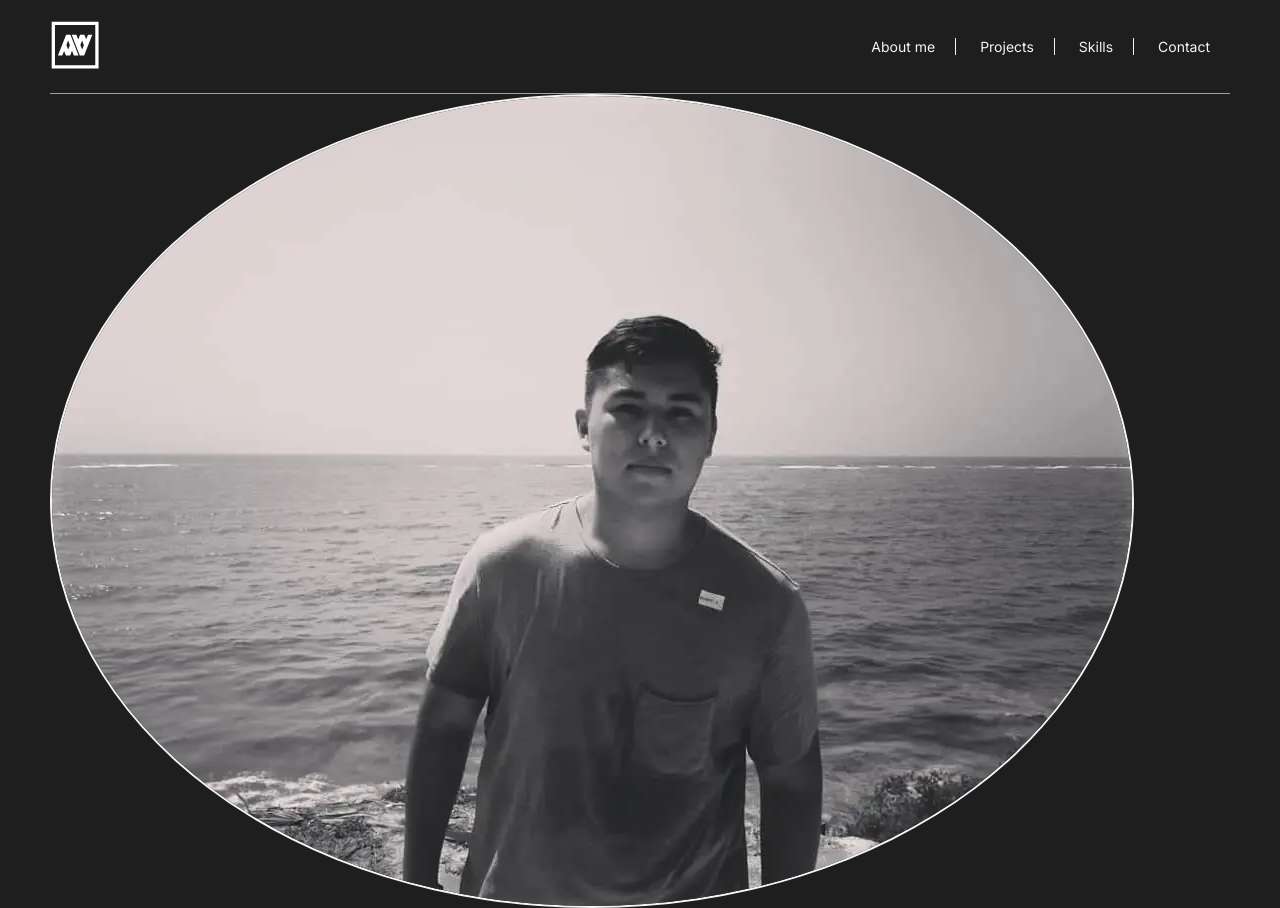
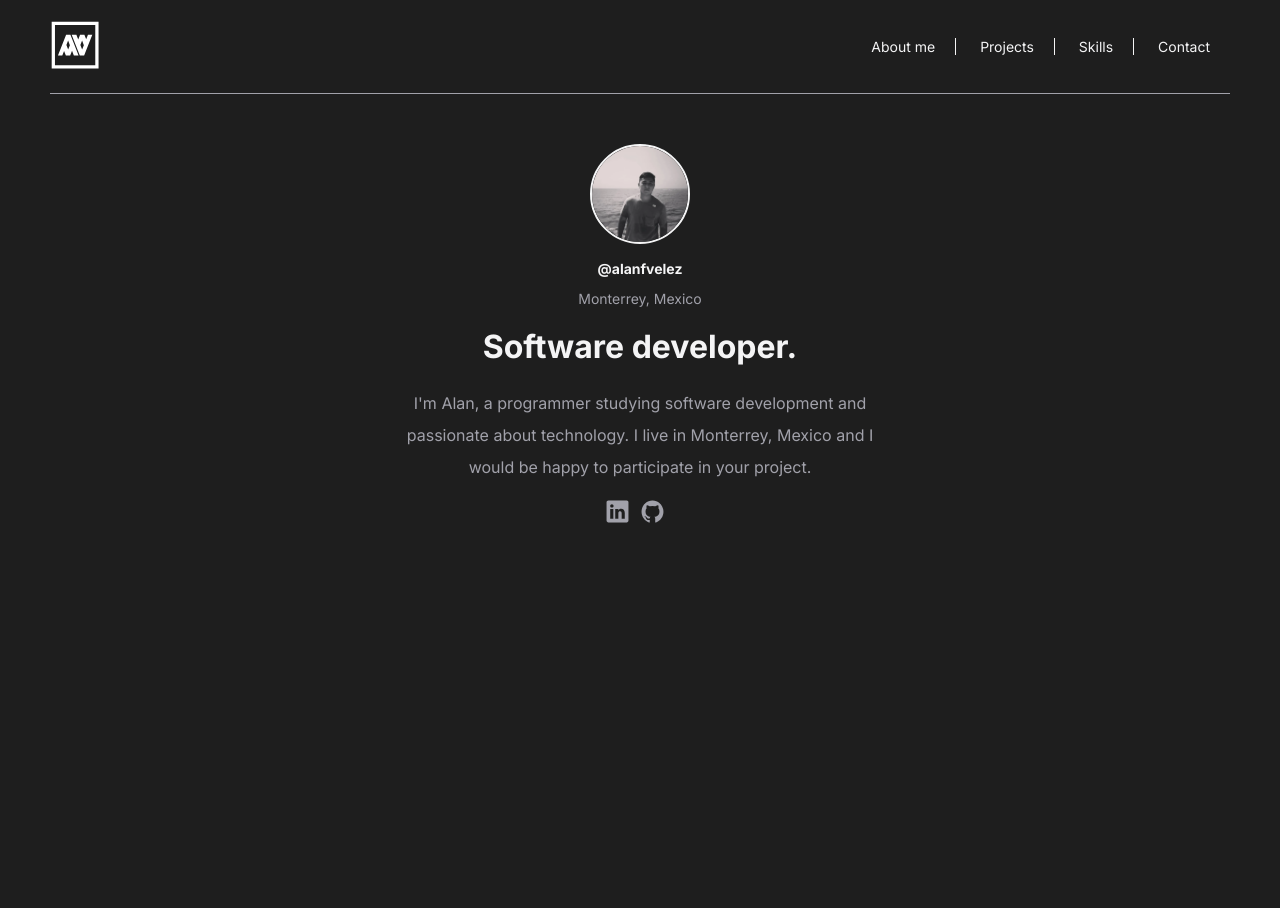
Before and after one commit to AlanVelez/CodeGallery, a plain HTML site: page index.html in a window 1280 px wide. Shown: the top 908 px of the page. After the commit the page ends 800 px from the top, so only its background shows below. Drawn offline with nearby package versions, Linux system fonts and the light colour scheme.

Commit message:
Section Main

```diff
--- a/css/app.css
+++ b/css/app.css
@@ -52,13 +52,31 @@ header{
 }
 
 /* Image Profile */
-
 .profile-image img{
     border-radius: 50%;
     border: 2px solid var(--title);
 }
+/* Info Profile */
+.profile-info p:nth-child(1){
+    font-weight: bold;
+    color: var(--title);
+}
+.info-main p{
+    line-height: 2;
+    font-size: 1.6rem;
+    text-align: justify;
+}
 
-/* Extra small devices (phones, 600px and down) */
+/* icons social media */
+.social-media-main ion-icon{
+    font-size: 2.5rem;
+    margin-right: 1rem;
+}
+.social-media-main ion-icon:hover{
+    color: var(--title);
+}
+
+/* Small devices (phones, 600px and down) */
 @media only screen and (max-width: 992px) {
     .container{
         padding: 0 3rem;
@@ -139,21 +157,6 @@ header{
         align-items: center;
         gap: 2rem;
     }
-    .profile-info p:nth-child(1){
-        font-weight: bold;
-        color: var(--title);
-    }
-    .info-main p{
-        line-height: 2;
-    }
-    .social-media-main ion-icon{
-        font-size: 2.5rem;
-        margin-right: 1rem;
-    }
-    .social-media-main ion-icon:hover{
-        color: var(--title);
-    }
-
 
 }
 
@@ -194,6 +197,28 @@ header{
     .desktop-menu a:hover{
         color: var(--text);
     }
+    /* main section */
+    main{
+        width: 50%;
+        margin: auto;
+        padding: 5rem;
+    }
+    main .profile .profile-image img{
+        width: 10rem;
+        height: 10rem;
+    }
+    .profile{
+        text-align: center;
+    }
+    .info-main,
+    .info-main p{
+        text-align: center;
+    }
+    .social-media-main{
+        display: flex;
+        justify-content: center;
+    }
+
 }
 
 /* Extra large devices (large laptops and desktops, 1200px and up) */
--- a/index.html
+++ b/index.html
@@ -36,6 +36,7 @@
             <a href="#" class="open-btn" id="open-btn">&equiv;</a>
         </header>
         <main>
+            <div class="main-container">
                 <div class="profile">
                     <div class="profile-image">
                         <img src="./img/alan-image.webp" alt="Alan Velez">
@@ -53,6 +54,7 @@
                     <ion-icon name="logo-linkedin"></ion-icon>
                     <ion-icon name="logo-github"></ion-icon>
                 </div>
+            </div>
         </main>
     </div>
     <script src="./js/app.js"></script>
```
Lines whose indentation alone changed are shown as unchanged.
